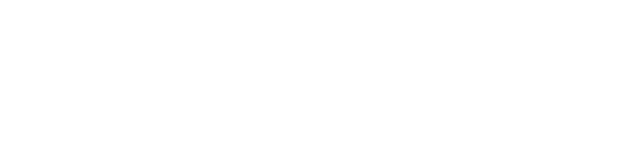
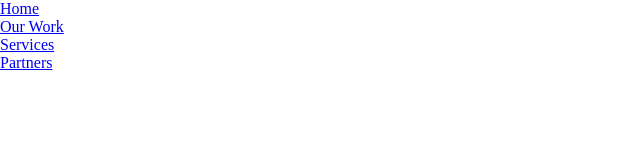
Before and after one commit to gutiii-ops/entrega_flexbox, a plain HTML site: page index.html in a window 1280 px wide. Shown: the whole page, without its empty margins (0-640 px from the left). Drawn offline with Linux system fonts and the light colour scheme.

Commit message:
creation of navbar header

```diff
--- a/index.html
+++ b/index.html
@@ -8,7 +8,30 @@
 </head>
 <body>
   <header>
+    <nav>
+      <section class="company_name">
 
+      </section>
+      <section class="navbar_section">
+        <ul>
+          <li>
+            <a href="#home">Home</a>
+          </li>
+          <li>
+            <a href="#our_work">Our Work</a>
+          </li>
+          <li>
+            <a href="#services">Services</a>
+          </li>
+          <li>
+            <a href="#partners">Partners</a>
+          </li>
+        </ul>
+      </section>
+      <section class="contact_us_button">
+
+      </section>
+    </nav>
   </header>
   <main>
 
--- a/styles.css
+++ b/styles.css
@@ -0,0 +1,4 @@
+*{
+  padding: 0;
+  margin: 0;
+}
```
